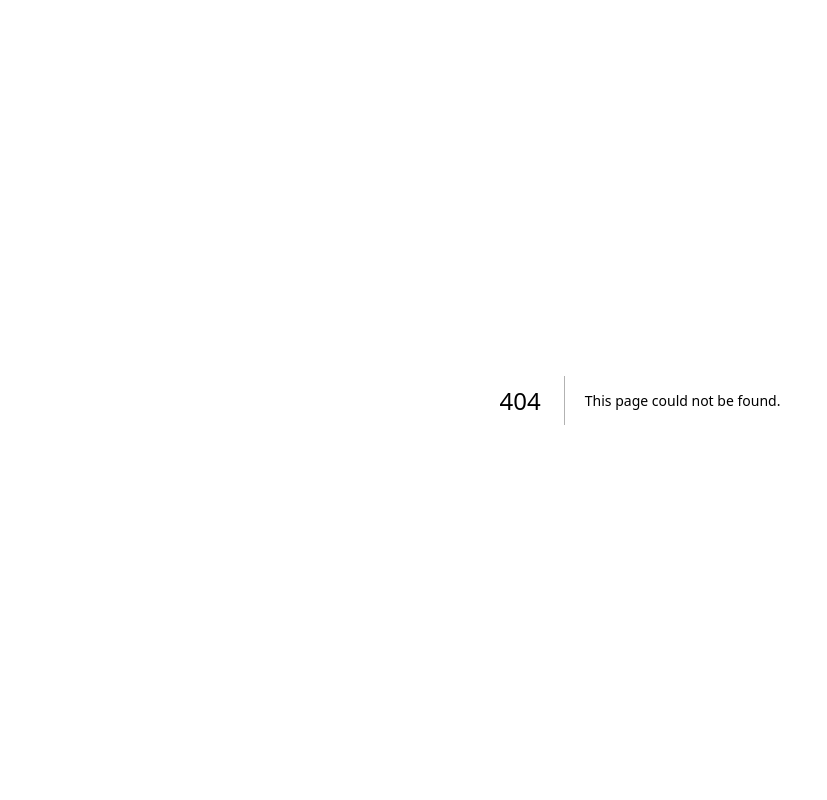
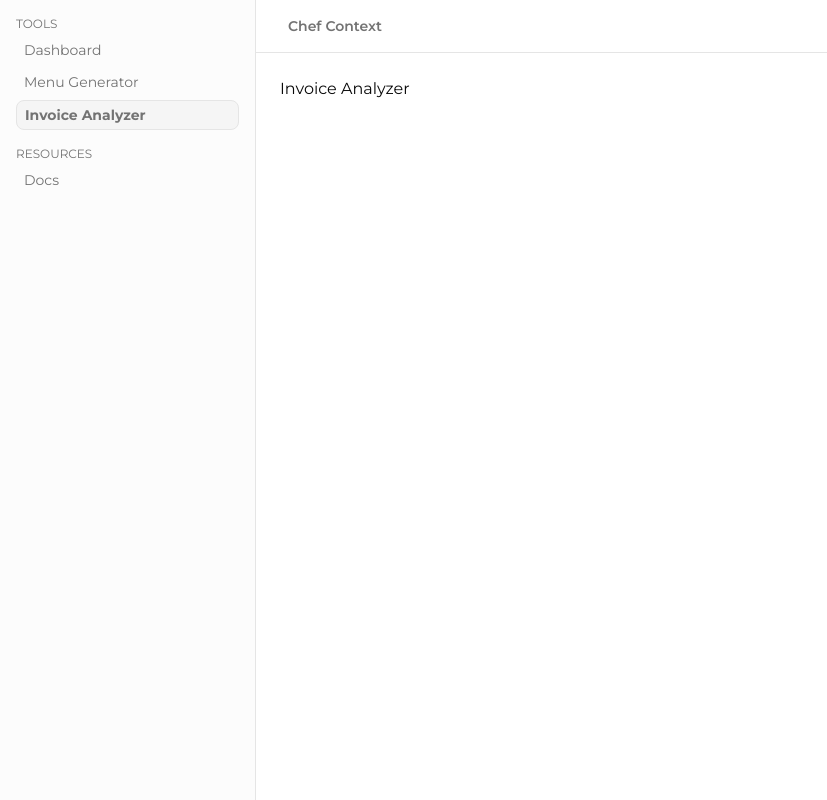
Before and after one commit to Paulino12/chef_context, a Next.js app: page /dashboard/tools/invoice-analyzer in a window 1280 px wide. Before the commit this address had no page. Shown: the whole page, without its empty margins (0-827 px from the left). Built offline with nearby package versions, Linux system fonts and the light colour scheme.

Commit message:
invoice analyzer added

```diff
--- a/app/components/app-header.tsx
+++ b/app/components/app-header.tsx
@@ -22,7 +22,7 @@ export function AppHeader({ start }: { start?: ReactNode }) {
       <div className="flex items-center gap-2">
         {start /* e.g., <MobileNav /> shows only on mobile */}
         <NavLink
-          href="/dashboard"
+          href="/"
           className="px-0 py-0 text-base font-semibold hover:bg-transparent"
         >
           Chef Context
--- a/app/components/app-sidebar.tsx
+++ b/app/components/app-sidebar.tsx
@@ -18,7 +18,9 @@ export function AppSidebar() {
           <NavLink href="/dashboard/tools/menu-generator" startsWith>
             Menu Generator
           </NavLink>
-          {/* <NavLink href="/dashboard/tools/invoices" startsWith>Invoices</NavLink> */}
+          <NavLink href="/dashboard/tools/invoice-analyzer" startsWith>
+            Invoice Analyzer
+          </NavLink>
         </div>
       </div>
 
--- /dev/null
+++ b/app/dashboard/tools/invoice-analyzer/page.tsx
@@ -0,0 +1,7 @@
+import React from "react";
+
+const InvoiceAnalyzerPage = () => {
+  return <div>Invoice Analyzer</div>;
+};
+
+export default InvoiceAnalyzerPage;
--- a/app/lib/tools.ts
+++ b/app/lib/tools.ts
@@ -6,10 +6,10 @@ export const TOOLS = [
     description: "Generate daily menus from a weekly menu document.",
     href: "/dashboard/tools/menu-generator",
   },
-//   {
-//     id: 2,
-//     title: "Cost Generator",
-//     description: "Generate daily menus from a weekly menu document.",
-//     href: "/dashboard/tools/menu-generator",
-//   }
+  {
+    id: 2,
+    title: "Invoice Analyzer",
+    description: "Analyse invoices from e-procurement pelican Pi.",
+    href: "/dashboard/tools/invoice-analyzer",
+  }
 ];
--- a/app/page.tsx
+++ b/app/page.tsx
@@ -7,7 +7,6 @@ export default function Home() {
   return (
     <main className="p-6">
       <h1 className="text-2xl font-semibold mb-4">Chef Context</h1>
-      <p>Go to the dashboard:</p>
       <Link className="underline" href="/dashboard">Open Dashboard</Link>
     </main>
   );
```
